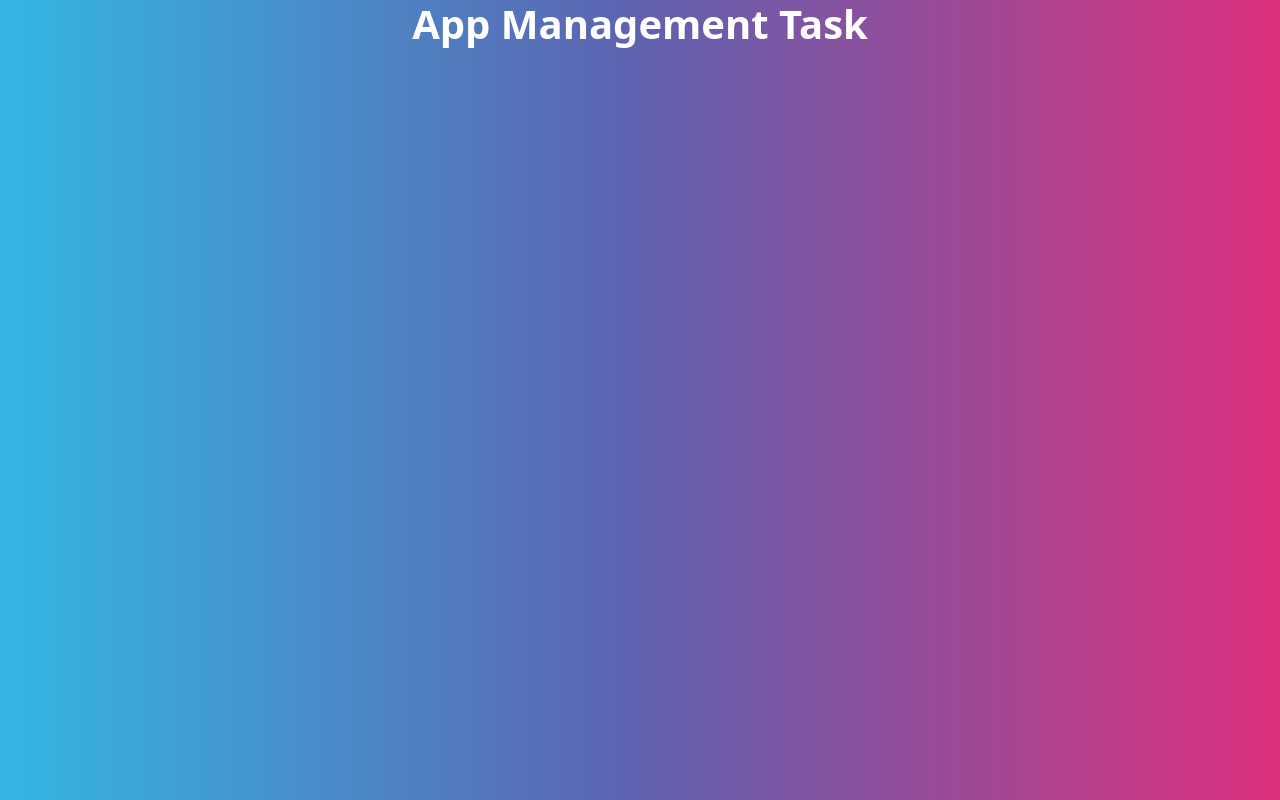
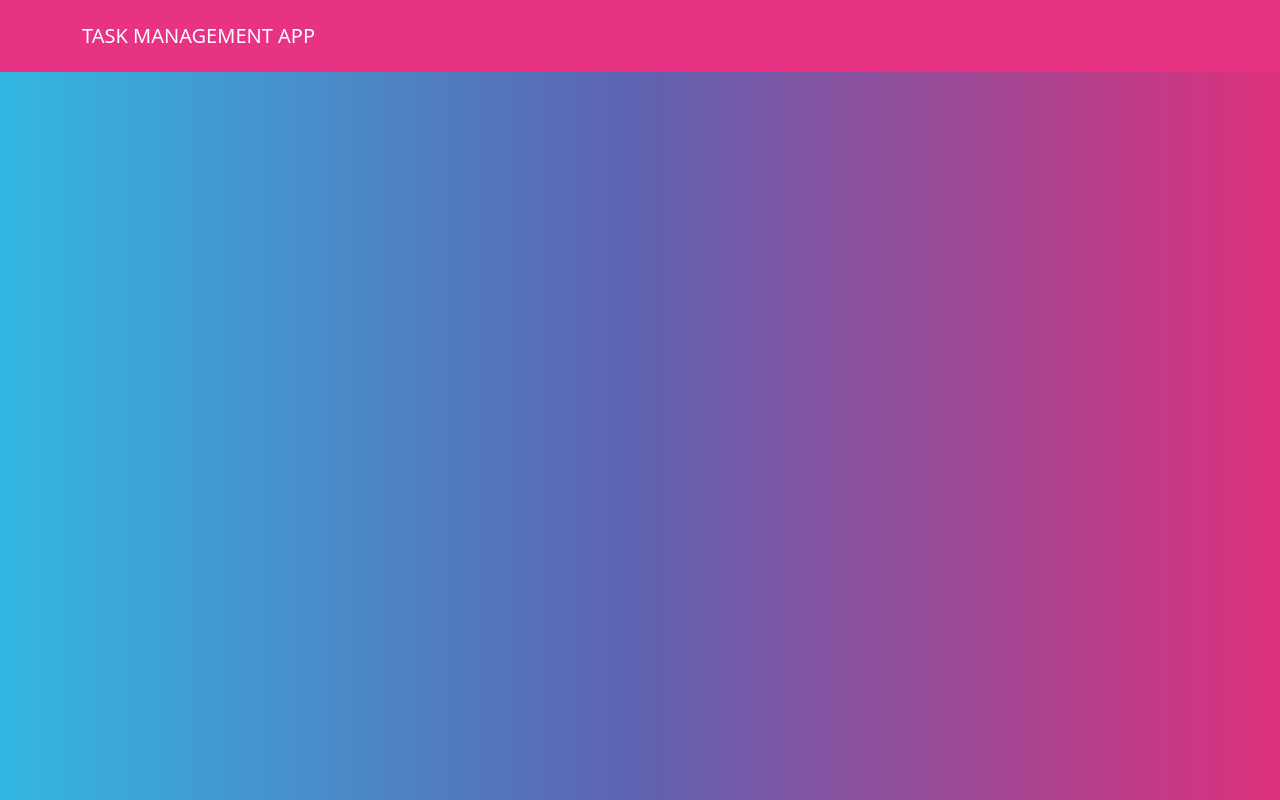
Before and after one commit to junaid-systemsltd/task-management-app, an Angular app: page / in a window 1280 px wide. Built offline with nearby package versions, Linux system fonts and the light colour scheme.

Commit message:
[ADD] Navbar

```diff
--- a/src/app/app.component.html
+++ b/src/app/app.component.html
@@ -1,3 +1 @@
-<div class="d-flex justify-content-center">
-  <h1>App Management Task</h1>
-</div>
+<app-navbar/>
--- a/src/app/app.module.ts
+++ b/src/app/app.module.ts
@@ -2,9 +2,10 @@ import { NgModule } from '@angular/core';
 import { BrowserModule } from '@angular/platform-browser';
 
 import { AppComponent } from './app.component';
+import { NavbarComponent } from './components/navbar/navbar.component';
 
 @NgModule({
-  declarations: [AppComponent],
+  declarations: [AppComponent, NavbarComponent],
   imports: [BrowserModule],
   providers: [],
   bootstrap: [AppComponent],
--- /dev/null
+++ b/src/app/components/navbar/navbar.component.html
@@ -0,0 +1,5 @@
+<nav class="navbar navbar-expand-lg bg-primary" data-bs-theme="dark">
+  <div class="container">
+    <a class="navbar-brand text-uppercase" href="#">Task Management App</a>
+  </div>
+</nav>
```
Also changed, not shown: src/app/components/navbar/navbar.component.ts (added, +7 -0 lines).
